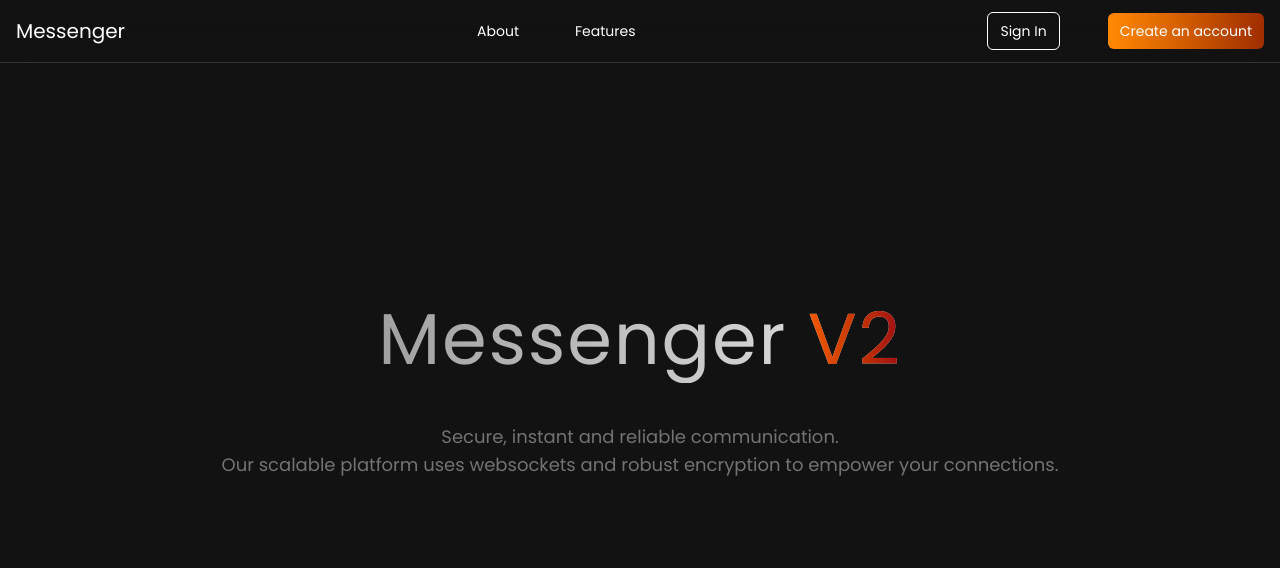
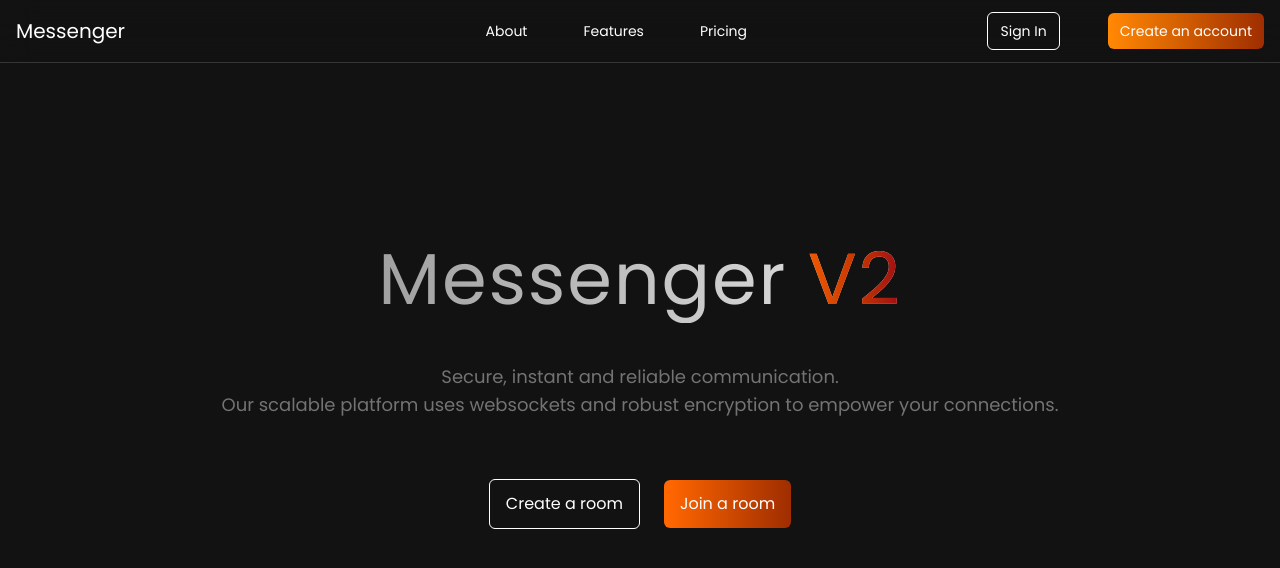
Before and after one commit to adityanair42/messenger-v2, a Next.js app in the folder apps/frontend/: page / in a window 1280 px wide. Shown: the top 568 px of the page. Built offline with nearby package versions, Linux system fonts and the light colour scheme.

Commit message:
ui package ts issue

```diff
--- /dev/null
+++ b/apps/frontend/app/chats/page.tsx
@@ -0,0 +1,10 @@
+import { Message } from "@repo/ui/message";
+
+
+export default function chats(){
+  return(
+    <div className="flex-col">
+      <Message message="Hello"></Message>
+    </div>
+  )
+}
--- a/apps/frontend/components/HeroSection.tsx
+++ b/apps/frontend/components/HeroSection.tsx
@@ -1,6 +1,6 @@
 export function HeroSection() {
   return(
-    <div className="flex flex-col items-center mt-60">
+    <div className="flex flex-col items-center mt-45">
       <h1  className="text-7xl text-center tracking-wide bg-gradient-to-r from-neutral-400 to-neutral-200 bg-clip-text text-transparent pb-2">
         Messenger
         <span className="bg-gradient-to-r from-orange-500 to-red-800 text-transparent bg-clip-text">
@@ -10,6 +10,14 @@ export function HeroSection() {
       <p className="mt-10 text-lg text-center text-neutral-500 max-w-4xl">
         Secure, instant and reliable communication. <br /> Our scalable platform uses websockets and robust encryption to empower your connections.
       </p>
+      <div className="mt-15">
+        <button className="py-3 px-4 mx-3 rounded-md border">
+          Create a room
+        </button>
+        <button className="bg-gradient-to-r from-orange-500 to-orange-800 py-3 px-4 mx-3 rounded-md">
+          Join a room
+        </button>
+      </div>
     </div>
   )
 }
--- a/apps/frontend/components/Navbar.tsx
+++ b/apps/frontend/components/Navbar.tsx
@@ -10,12 +10,15 @@ export function Navbar() {
               Messenger
             </div>
           </div>
-          <div className="flex">
+          <div className="flex ml-30">
             <div className="mx-7">
               About
             </div>
             <div className="mx-7">
               Features
+            </div>
+            <div className="mx-7">
+              Pricing
             </div>
           </div>
           <div className="flex justify-center items-center space-x-12">
--- a/apps/frontend/package.json
+++ b/apps/frontend/package.json
@@ -12,7 +12,8 @@
     "next": "15.4.3",
     "next-themes": "^0.4.6",
     "react": "19.1.0",
-    "react-dom": "19.1.0"
+    "react-dom": "19.1.0",
+    "@repo/ui": "workspace:*"
   },
   "devDependencies": {
     "@eslint/eslintrc": "^3",
--- /dev/null
+++ b/packages/ui/src/message.tsx
@@ -0,0 +1,12 @@
+interface MessageProps {
+  message: String
+  userId?: String
+}
+
+export const Message = ({ message, userId }: MessageProps) => {
+  return(
+    <div className="bg-red-500">
+      { message }
+    </div>
+  )
+}
```
Also changed, not shown: 1 other file (tests, documents, lock files or other folders).
